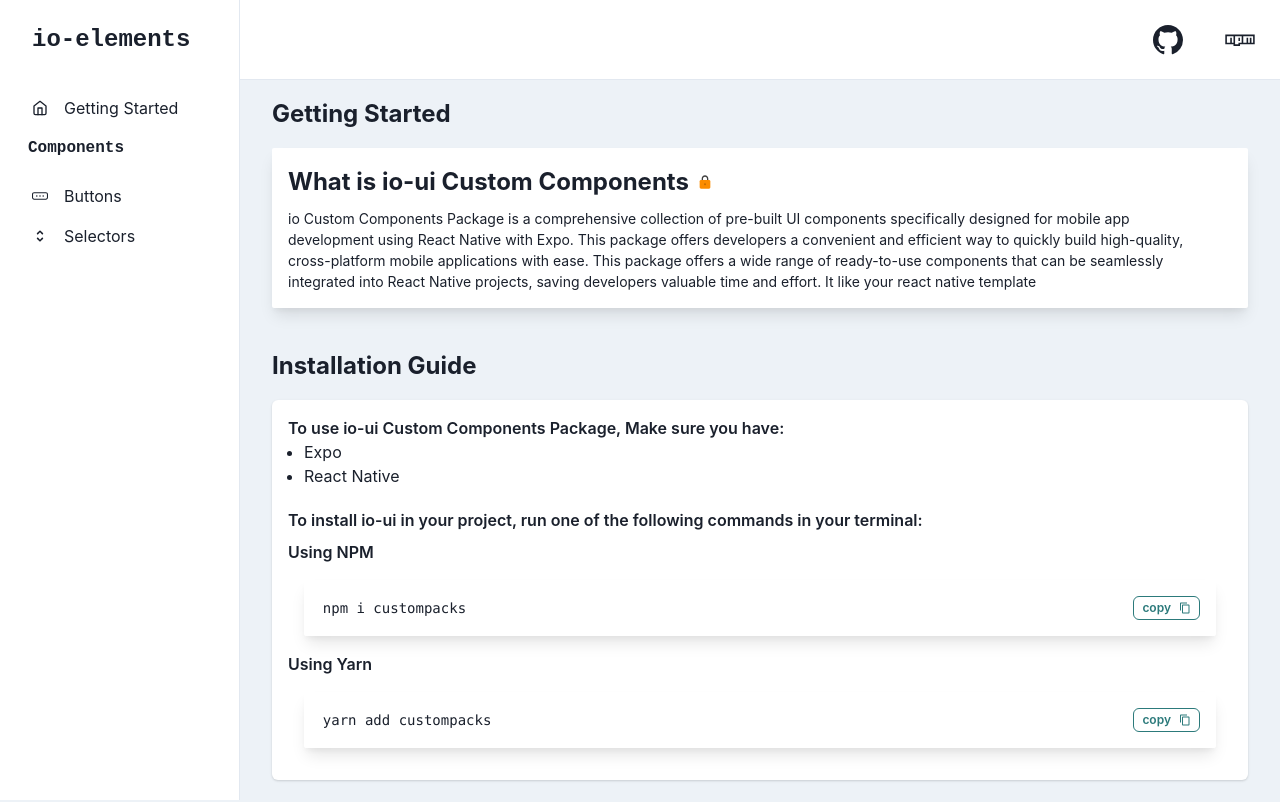
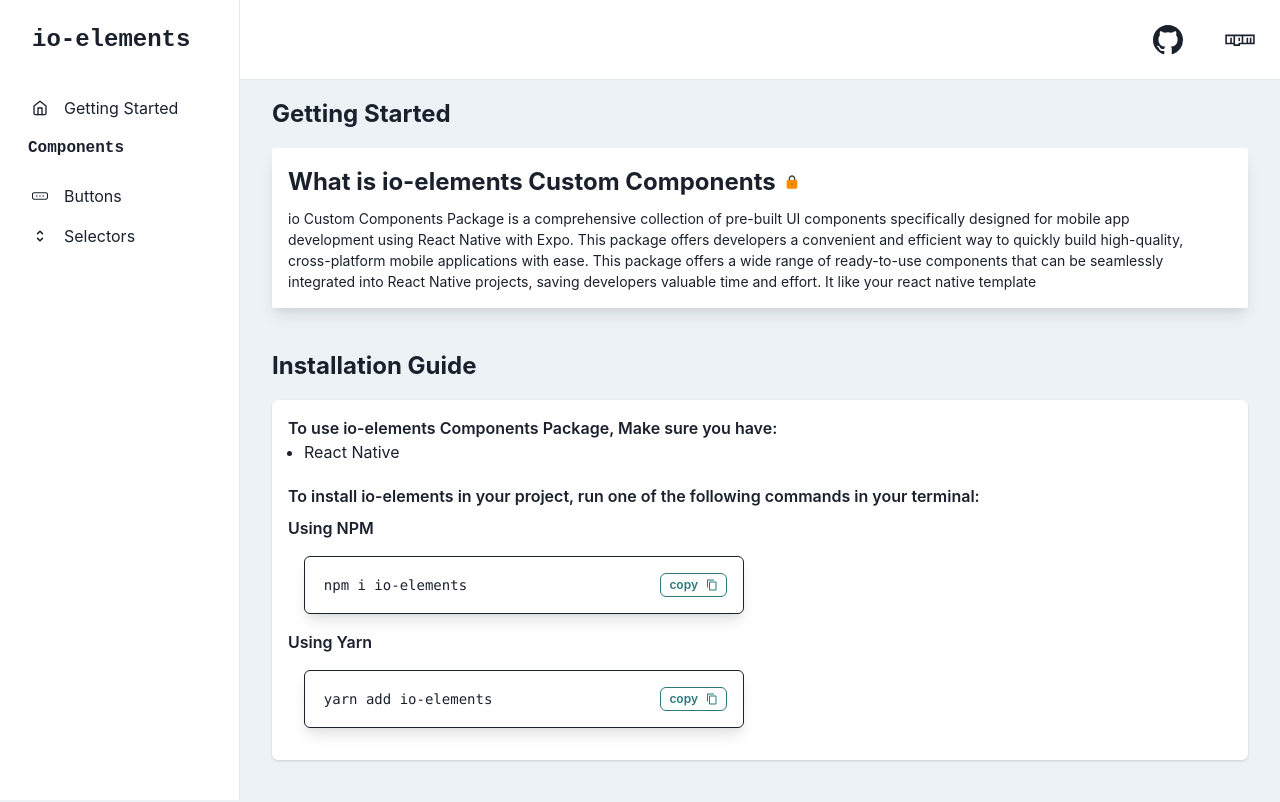
Before and after one commit to imoempire/custom-ui, a Next.js app: page / in a window 1280 px wide. Shown: the top 802 px of the page. Built offline with nearby package versions, Linux system fonts and the light colour scheme.

Commit message:
add constants and text edit

```diff
--- /dev/null
+++ b/src/Constants/index.ts
@@ -0,0 +1,5 @@
+export const nameList = {
+  name: "io-elements",
+  yarn: "yarn add io-elements",
+  npm: "npm i io-elements",
+};
--- a/src/Modules/Pages/Components/Copy/index.tsx
+++ b/src/Modules/Pages/Components/Copy/index.tsx
@@ -22,12 +22,13 @@
 
   return (
     <Stack
+      border={"1px"}
       direction={{ base: "column", md: "row" }}
       justify={"space-between"}
       p="4"
       boxShadow="lg"
       m="4"
-      borderRadius="sm"
+      borderRadius="md"
     >
       <Stack direction="row" alignItems="center">
         <Code bg={"white"}>{code}</Code>
--- a/src/Modules/Pages/Components/GetStarted/Card.tsx
+++ b/src/Modules/Pages/Components/GetStarted/Card.tsx
@@ -1,13 +1,14 @@
 import React from "react";
 import { Stack, Text, Button } from "@chakra-ui/react";
 import { FcLock } from "react-icons/fc";
+import { nameList } from "@/src/Constants";
 
 export default function GetStartedCard() {
   return (
     <Stack p="4" boxShadow="lg" m="4" borderRadius="sm" bg={"#FFFFFF"}>
       <Stack direction="row" alignItems="center">
         <Text fontWeight="bold" fontSize="2xl">
-          What is io-ui Custom Components
+          What is {nameList.name} Custom Components
         </Text>
         <FcLock />
       </Stack>
--- a/src/Modules/Pages/Components/GetStarted/Dependencies.tsx
+++ b/src/Modules/Pages/Components/GetStarted/Dependencies.tsx
@@ -1,3 +1,4 @@
+import { nameList } from "@/src/Constants";
 import { Box, ListItem, Text, UnorderedList } from "@chakra-ui/react";
 import React from "react";
 
@@ -5,11 +6,11 @@
   return (
     <Box p="4">
       <Text fontSize="md" fontWeight={"semibold"}>
-        List of dependencies used in io-ui components:
+        List of dependencies used in {nameList.name} components:
       </Text>
       <UnorderedList>
-        <ListItem>Expo</ListItem>
         <ListItem>React Native</ListItem>
+        <ListItem>react-native-vector-icons</ListItem>
         {/* <ListItem>Integer molestie lorem at massa</ListItem> */}
         {/* <ListItem>Facilisis in pretium nisl aliquet</ListItem> */}
       </UnorderedList>
--- a/src/Modules/Pages/Components/GetStarted/Installation.tsx
+++ b/src/Modules/Pages/Components/GetStarted/Installation.tsx
@@ -1,30 +1,35 @@
 import { Box, ListItem, Text, UnorderedList } from "@chakra-ui/react";
 import React from "react";
 import CopyCode from "../Copy";
+import { nameList } from "@/src/Constants";
 
 export default function InstallationMessage() {
   return (
     <Box p="4">
       <Text fontSize="md" fontWeight={"semibold"}>
-        To use io-ui Custom Components Package, Make sure you have:
+        To use io-elements Components Package, Make sure you have:
       </Text>
       <UnorderedList>
-        <ListItem>Expo</ListItem>
+        {/* <ListItem>Expo</ListItem> */}
         <ListItem>React Native</ListItem>
       </UnorderedList>
       <Text mt={"5"} fontSize="md" fontWeight={"semibold"}>
-        To install io-ui in your project, run one of the following commands in your
-        terminal:
+        To install io-elements in your project, run one of the following
+        commands in your terminal:
       </Text>
-      <Box mt={"2"}>
+      <Box mt={"2"} w="50%">
         <Text mt={"2"} fontSize="md" fontWeight={"semibold"}>
           Using NPM
         </Text>
-        <CopyCode title="Using NPM" code="npm i custompacks" />
+        <Box>
+          <CopyCode title="Using NPM" code={nameList.npm} />
+        </Box>
         <Text mt={"2"} fontSize="md" fontWeight={"semibold"}>
           Using Yarn
         </Text>
-        <CopyCode title="Using yarn" code="yarn add custompacks" />
+        <Box>
+          <CopyCode title="Using yarn" code={nameList.yarn} />
+        </Box>
       </Box>
     </Box>
   );
```
